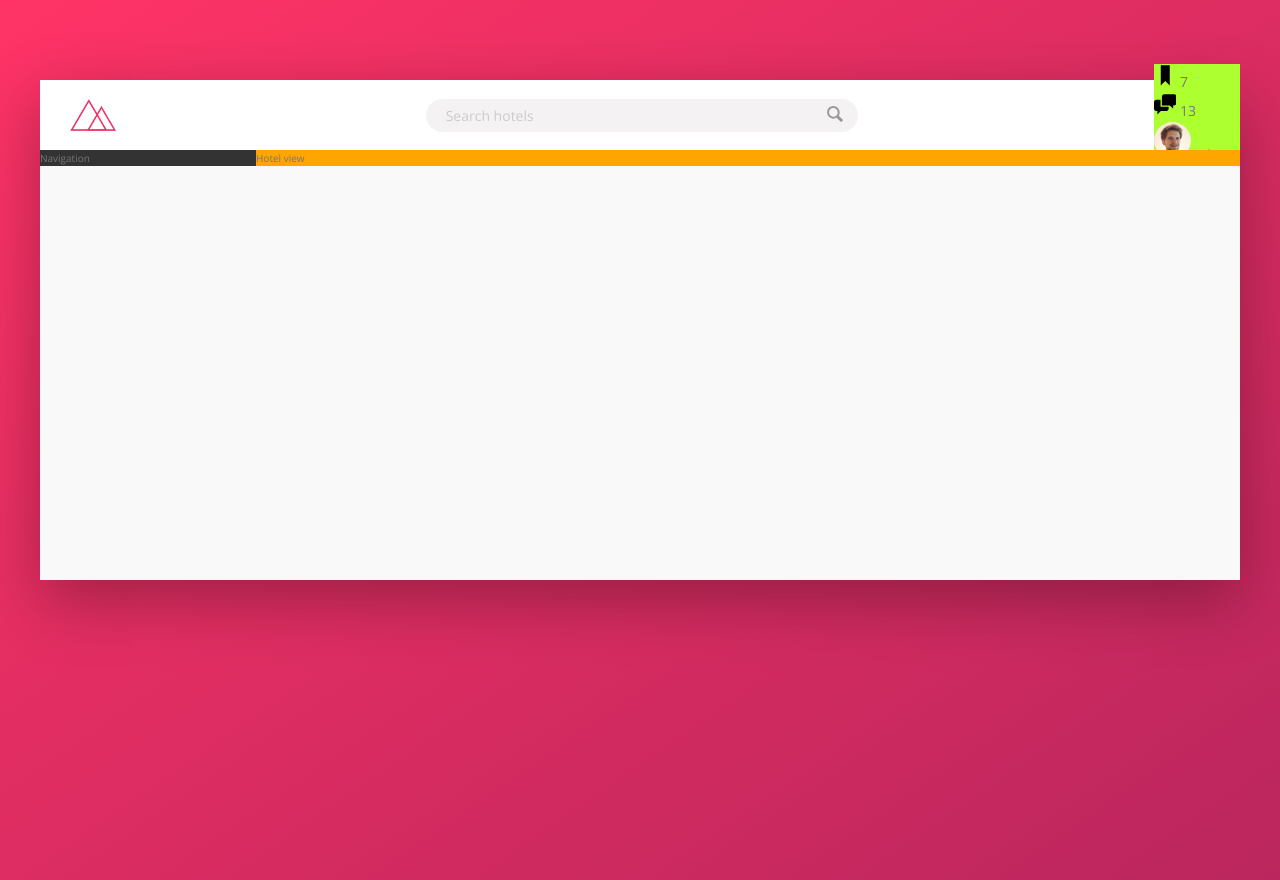
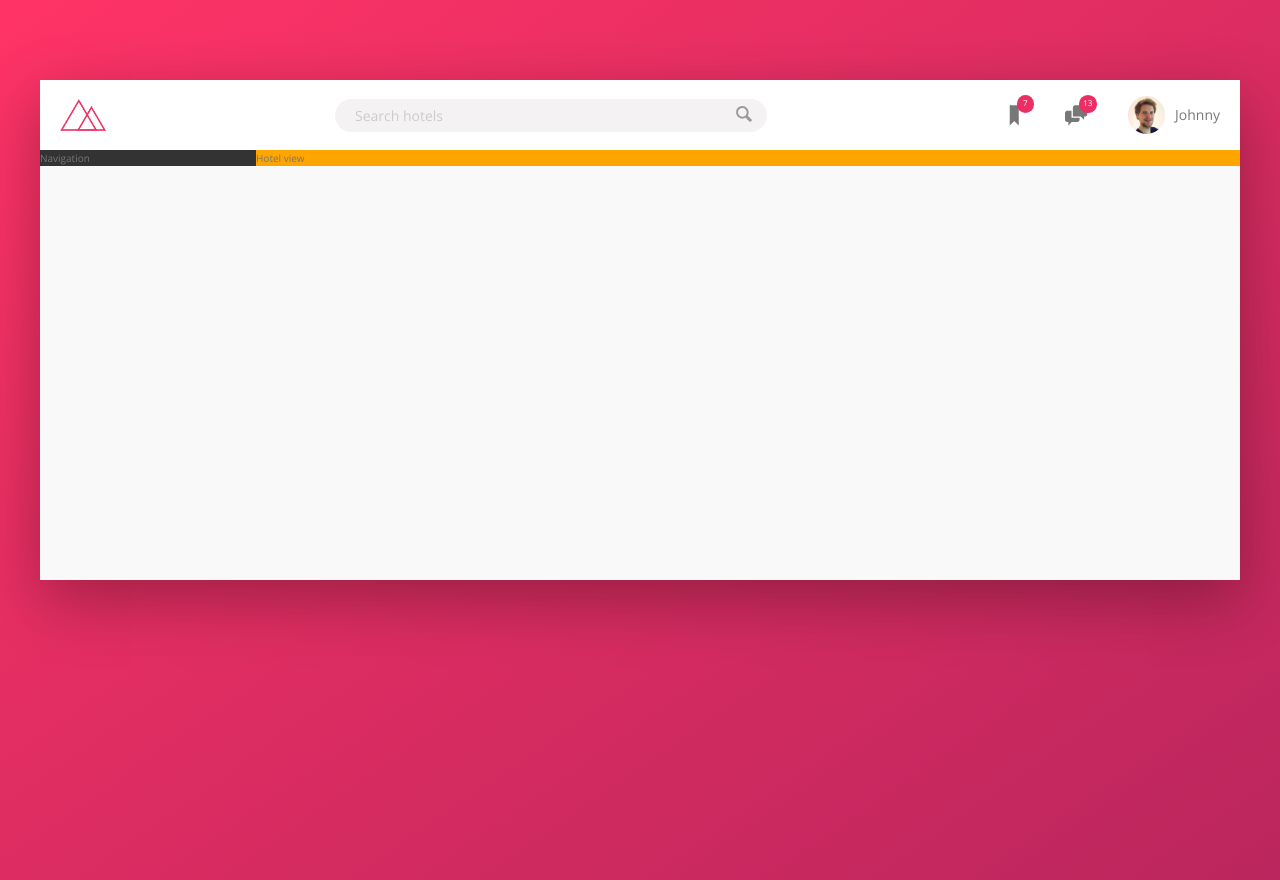
Before and after one commit to DianaKagramanyan/trillo-flexbox, a website: page index.html in a window 1280 px wide. Drawn offline with nearby package versions, Linux system fonts and the light colour scheme.

Commit message:
building the header Part III

```diff
--- a/index.html
+++ b/index.html
@@ -25,7 +25,7 @@
         </form>
 
         <nav class="user-nav">
-            <div class="user-nav__icon__box">
+            <div class="user-nav__icon-box">
                 <svg class="user-nav__icon">
                     <use xlink:href="img/sprite.svg#.iconbookmark"></use>
                 </svg>
--- a/sass/_components.scss
+++ b/sass/_components.scss
@@ -3,7 +3,7 @@
 
 .logo {
   height: 3.25rem;
-  margin-left: 3rem;
+  margin-left: 2rem;
 }
 
 //////////////////////////////////
@@ -17,7 +17,7 @@
   &__input {
     font-family: inherit;
     font-size: inherit;
-    color:inherit;
+    color: inherit;
     background-color: var(--color-grey-light-2);
     border: none;
     padding: .7rem 2rem;
@@ -31,15 +31,17 @@
       width: 100%;
       background-color: var(--color-grey-light-3);
     }
-    &::-webkit-input-placeholder{
+
+    &::-webkit-input-placeholder {
       font-weight: 100;
-      color:var(--color-grey-light-4);
+      color: var(--color-grey-light-4);
     }
   }
 
   &__input:focus + &__button {
     background-color: var(--color-grey-light-3);
   }
+
   &__button {
     border: none;
     background-color: var(--color-grey-light-2);
@@ -47,45 +49,68 @@
     &:focus {
       outline: none;
     }
+
     &:active {
       transform: translateY(2px);
     }
   }
+
   &__icon {
     height: 2rem;
     width: 2rem;
-    fill:var(--color-grey-dark-3);
+    fill: var(--color-grey-dark-3);
   }
 }
-
 
 
 //////////////////////////////////
 //USER NAVIGATION
 .user-nav {
- // display: flex;
- //align-items: baseline;
- // padding: 3rem;
-background-color: greenyellow;
-  &__icon-box{
+  align-self: stretch;
+  display: flex;
+  align-items: center;
 
+  & > *{
+    padding: 0 2rem;
+    cursor: pointer;
+    height: 100%;
+    display: flex;
+    align-items: center;
   }
-  &__icon{
+
+  & > *:hover {
+    background-color: var(--color-grey-light-2);
+  }
+
+  &__icon-box {
+    position: relative;
+  }
+
+  &__icon {
     height: 2.25rem;
     width: 2.25rem;
+    fill: var(--color-grey-dark-2);
+  }
 
+  &__notification {
+    font-size: .8rem;
+    height: 1.75rem;
+    width: 1.75rem;
+    border-radius: 50%;
+    background-color:var(--color-primary);
+    color: #fff;
+    position: absolute;
+    top:1.5rem;
+    right: 1.1rem;
+
+    display: flex;
+    justify-content: center;
+    align-items: center;
   }
-  &__notification{
 
-  }
-  &__user{
-
-  }
-  &__user-photo{
-    height: 3.75rem ;
+  &__user-photo {
+    height: 3.75rem;
     border-radius: 50%;
-  }
-  &__user-name{
-
+    margin-right: 1rem;
   }
 }
```
Also changed, not shown: css/style.css.
